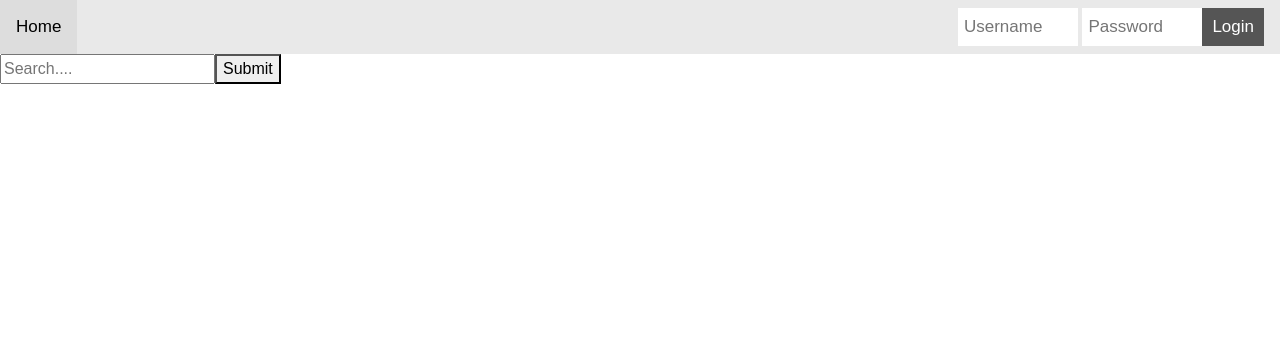
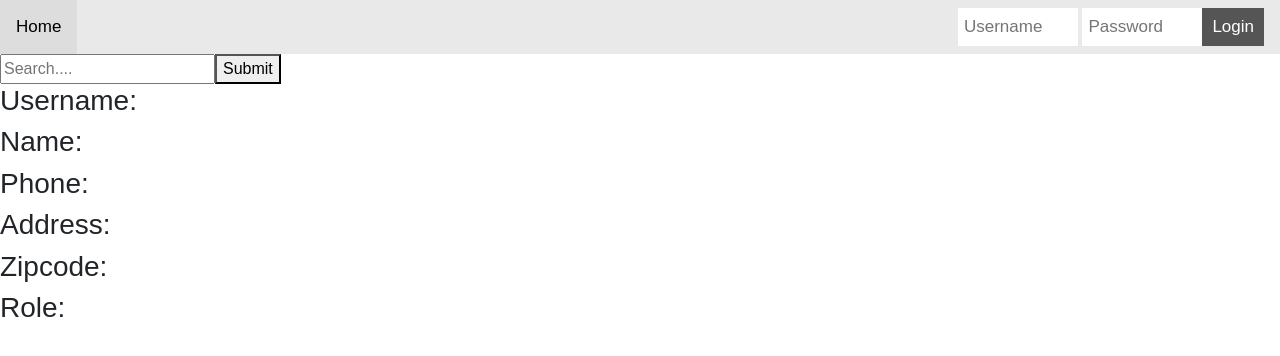
Before and after one commit to Rabiiia/Carpool-frontend, a React app: page /user in a window 1280 px wide. Shown: the top 356 px of the page. Built offline with nearby package versions, Linux system fonts and the light colour scheme; the HTML template or start-up script is replaced by a standard one.

Commit message:
øget brugervenlighed user.component form

```diff
--- a/src/components/User.jsx
+++ b/src/components/User.jsx
@@ -44,12 +44,12 @@ const User = (props) => {
             </form>
             {user!=null &&
               <div>
-                <h3>{user.username}</h3>
-                <h3>{user.name}</h3>
-                <h3>{user.phone}</h3>
-                <h3>{user.address}</h3>
-                <h3>{user.zipcode}</h3>
-                <h3>{user.role}</h3>
+                <h3>Username: {user.username}</h3>
+                <h3>Name: {user.name}</h3>
+                <h3>Phone: {user.phone}</h3>
+                <h3>Address: {user.address}</h3>
+                <h3>Zipcode: {user.zipcode}</h3>
+                <h3>Role: {user.role}</h3>
             </div>
             }
         </div>
```
